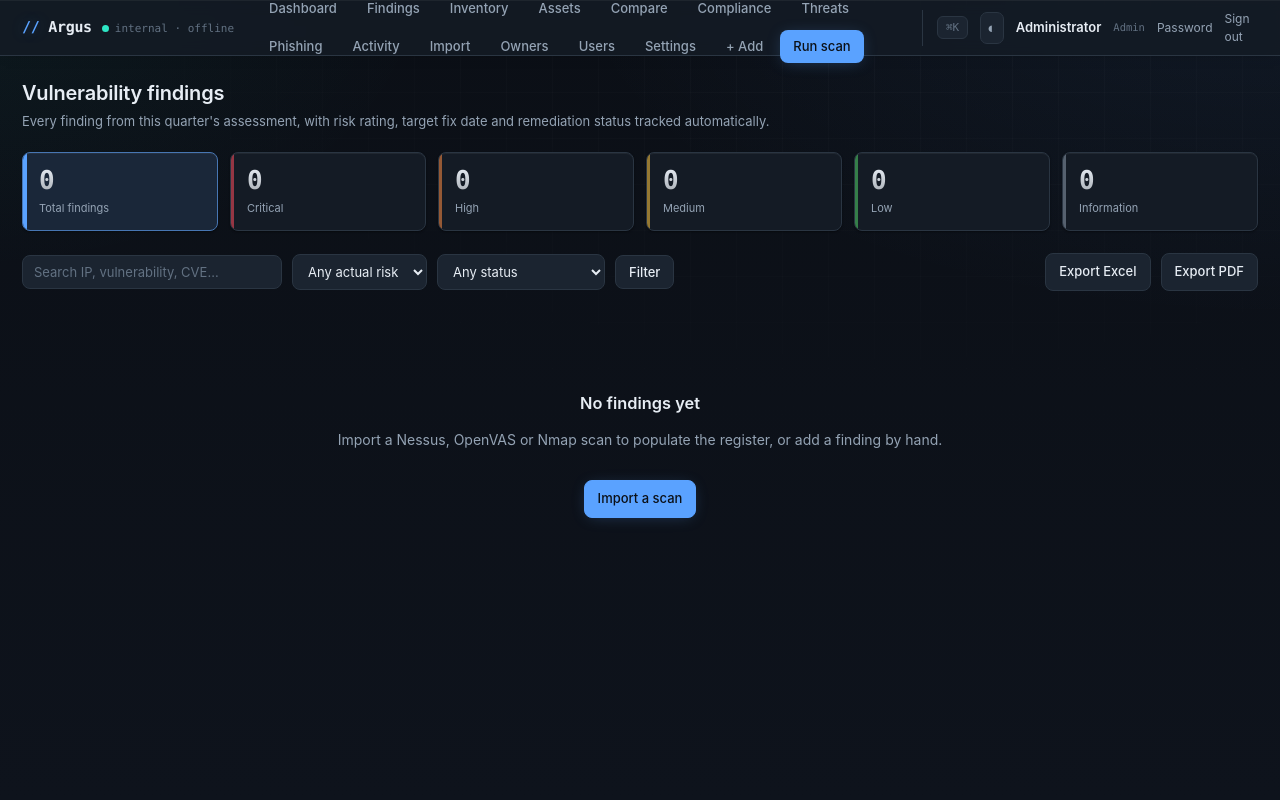
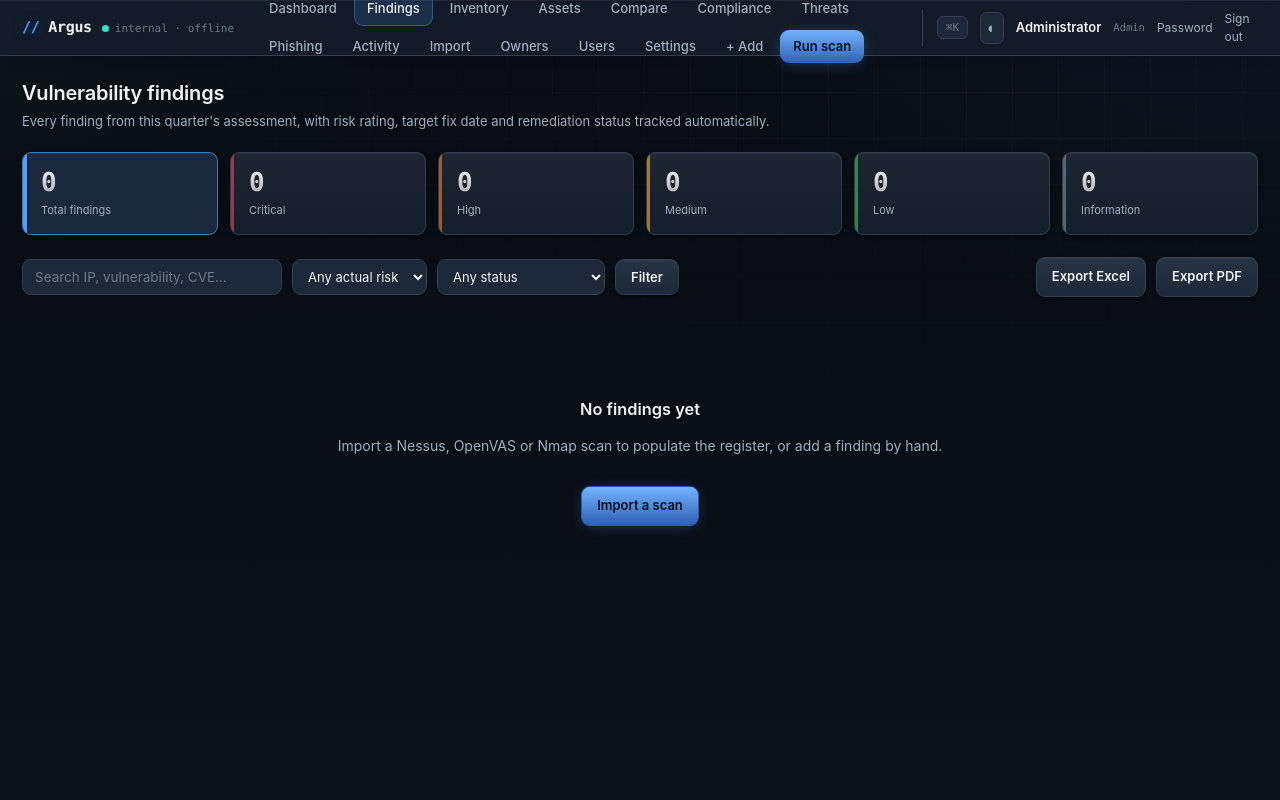
Before and after one commit to tricia-ships-it/argus, a Flask app: page / in a window 1280 px wide. Run offline with Flask 3, Linux system fonts and the light colour scheme; the visitor is signed in with stand-in values (Sample User, id 1); data comes from the database, SQL or seed files in the repository; data that the repository does not hold is empty; some libraries are stand-ins or nearby versions.

Commit message:
Refine the UI — stronger contrast, tactile buttons, tinted severity tiles
- Raise panel and border contrast and card depth so surfaces separate
  cleanly from the background (the old palette read as faint).
- Severity KPI / stat tiles now carry a faint wash of their own colour, so
  the risk posture reads at a glance.
- Buttons get gradient fills, elevation and crisp hover / active states;
  primary buttons and the Run-scan CTA get a subtle glow.
- Add active-state highlighting to the top navigation.
- Global form-control theming and color-scheme so inputs and native date /
  number pickers match the dark and light themes.
- Subtle depth glow on the page background.

```diff
--- a/app/app.py
+++ b/app/app.py
@@ -1,7 +1,7 @@
 """
 VAPT Assessment & Remediation Tracker — offline Flask application.
 
-Runs entirely on the internal network. No internet calls, no AI, no telemetry.
+Runs entirely on the internal network. No internet calls, no telemetry, no outbound data.
 Data lives in a local SQLite file (vapt.db) next to this script.
 
 Usage:
--- a/app/static/style.css
+++ b/app/static/style.css
@@ -6,22 +6,22 @@
    no web fonts, so it runs air-gapped. */
 
 :root {
-  --bg:        #0b0f16;   /* deep slate, the room */
-  --bg-2:      #0e131c;   /* backdrop gradient partner */
-  --panel:     #141b25;   /* raised surfaces */
-  --panel-2:   #1b2430;   /* table header, inputs */
-  --panel-3:   #212c3a;   /* hover / active surface */
-  --line:      #2a3542;   /* hairlines */
-  --line-soft: #202a36;
-  --hair:      rgba(255,255,255,.05);  /* top-edge highlight for depth */
-  --ink:       #e7edf4;   /* primary text */
-  --ink-dim:   #94a3b4;   /* secondary text */
-  --ink-faint: #61718200;  /* overridden just below (kept for safety) */
-  --ink-faint: #627182;   /* tertiary / placeholders */
-  --accent:    #5aa2ff;   /* interactive blue — links, focus, primary action */
-  --accent-dim:#2d5ca8;
+  --bg:        #080b12;   /* deep slate, the room */
+  --bg-2:      #0c111b;   /* backdrop gradient partner */
+  --panel:     #151e2b;   /* raised surfaces */
+  --panel-2:   #1d2838;   /* table header, inputs */
+  --panel-3:   #273344;   /* hover / active surface */
+  --line:      #32404f;   /* hairlines — stronger so surfaces read */
+  --line-soft: #27313f;
+  --hair:      rgba(255,255,255,.06);  /* top-edge highlight for depth */
+  --ink:       #eef3f9;   /* primary text */
+  --ink-dim:   #9fb0c2;   /* secondary text */
+  --ink-faint: #6b7c8e;   /* tertiary / placeholders */
+  --accent:    #4f9dff;   /* interactive blue — links, focus, primary action */
+  --accent-dim:#2f62b4;
+  --accent-strong:#74b2ff;
   --accent-2:  #2ee6c5;   /* live / monitoring signal (used sparingly) */
-  --glow:      rgba(90,162,255,.35);
+  --glow:      rgba(79,157,255,.45);
 
   /* risk bands — the meaningful colour. Chosen for contrast on dark + print. */
   --crit:  #ff4d5e;  --crit-bg:  #2b1419;
@@ -32,38 +32,45 @@
 
   --met:   #51cf66;
   --breach:#ff4d5e;
-  --radius: 8px;
-  --radius-lg: 12px;
-  --shadow: 0 1px 3px rgba(0,0,0,.35);
-  --elev-1: 0 1px 2px rgba(0,0,0,.4);
-  --elev-2: 0 6px 20px -8px rgba(0,0,0,.55), 0 1px 2px rgba(0,0,0,.4);
-  --elev-3: 0 18px 50px -14px rgba(0,0,0,.7);
+  --radius: 9px;
+  --radius-lg: 13px;
+  --shadow: 0 2px 8px rgba(0,0,0,.42);
+  --elev-1: 0 2px 5px rgba(0,0,0,.45);
+  --elev-2: 0 12px 32px -12px rgba(0,0,0,.65), 0 2px 6px rgba(0,0,0,.45);
+  --elev-3: 0 24px 60px -16px rgba(0,0,0,.72);
+  --card-top: inset 0 1px 0 rgba(255,255,255,.055);  /* lifted-glass highlight */
+  --btn-grad: linear-gradient(180deg, var(--accent-strong), var(--accent-dim));
   --ring:   0 0 0 3px rgba(90,162,255,.28);
   --ease:   cubic-bezier(.22,1,.36,1);
   --ease-spring: cubic-bezier(.34,1.56,.64,1);
   --dur-1: .14s; --dur-2: .26s; --dur-3: .5s;
   --mono: "IBM Plex Mono", ui-monospace, "SF Mono", Menlo, Consolas, monospace;
   --sans: "IBM Plex Sans", -apple-system, BlinkMacSystemFont, "Segoe UI", Roboto, sans-serif;
+  color-scheme: dark;   /* native date/number/scroll controls render dark */
 }
 
 /* Light theme — applied when the viewer chooses it (data-theme="light" on <html>).
    Dark is the default. Only the colour tokens change; every component reads them. */
 :root[data-theme="light"] {
+  color-scheme: light;
   --bg:        #eef2f7;
   --bg-2:      #e7edf4;
   --panel:     #ffffff;
   --panel-2:   #eef2f7;
   --panel-3:   #e3e9f1;
-  --line:      #d7dee7;
-  --line-soft: #e6ebf1;
-  --hair:      rgba(15,30,60,.04);
-  --ink:       #1b2430;
-  --ink-dim:   #566372;
-  --ink-faint: #8995a4;
+  --line:      #cfd8e3;
+  --line-soft: #e1e8f0;
+  --hair:      rgba(15,30,60,.05);
+  --ink:       #16202c;
+  --ink-dim:   #4e5c6c;
+  --ink-faint: #7b8794;
   --accent:    #2563eb;
-  --accent-dim:#9cbcf5;
+  --accent-dim:#1d4ed8;
+  --accent-strong:#3b82f6;
   --accent-2:  #0ea5a0;
-  --glow:      rgba(37,99,235,.22);
+  --glow:      rgba(37,99,235,.30);
+  --card-top:  inset 0 1px 0 rgba(255,255,255,.7);
+  --btn-grad:  linear-gradient(180deg, var(--accent-strong), var(--accent-dim));
 
   --crit:  #c81e2d;  --crit-bg:  #fdecee;
   --high:  #b2510b;  --high-bg:  #fbeadd;
@@ -84,7 +91,11 @@
 html, body { margin: 0; padding: 0; }
 html { background: var(--bg); }  /* solid base so the full scroll height stays dark */
 body {
-  background: var(--bg);
+  background:
+    radial-gradient(1100px 520px at 12% -8%, rgba(79,157,255,.09), transparent 62%),
+    radial-gradient(900px 500px at 100% 0%, rgba(46,230,197,.05), transparent 60%),
+    var(--bg);
+  background-attachment: fixed;
   color: var(--ink);
   font-family: var(--sans);
   font-size: 14px;
@@ -93,6 +104,16 @@ body {
 }
 a { color: var(--accent); text-decoration: none; }
 a:hover { text-decoration: underline; }
+
+/* Global form-control base so every input is themed, even outside a .field/
+   .toolbar context. More specific rules below still override where needed. */
+input:not([type=checkbox]):not([type=radio]):not([type=file]), select, textarea {
+  background: var(--panel-2); border: 1px solid var(--line); color: var(--ink);
+  padding: 9px 12px; border-radius: var(--radius); font-size: 13.5px;
+  font-family: var(--sans); transition: border-color var(--dur-1) var(--ease),
+    box-shadow var(--dur-1) var(--ease);
+}
+input::placeholder, textarea::placeholder { color: var(--ink-faint); }
 
 /* ---- top bar ---- */
 .topbar {
@@ -115,8 +136,17 @@ a:hover { text-decoration: underline; }
   font-size: 13px; font-weight: 500; white-space: nowrap;
 }
 .topnav a:hover { background: var(--panel-2); color: var(--ink); text-decoration: none; }
-.topnav a.primary { background: var(--accent); color: #0b1017; }
-.topnav a.primary:hover { background: #6aabff; }
+.topnav a.active {
+  color: var(--ink);
+  background: color-mix(in srgb, var(--accent) 16%, transparent);
+  box-shadow: inset 0 0 0 1px color-mix(in srgb, var(--accent) 38%, transparent);
+}
+.topnav a.active:hover { background: color-mix(in srgb, var(--accent) 22%, transparent); }
+.topnav a.primary {
+  background: var(--btn-grad); color: #05101f; font-weight: 600;
+  box-shadow: 0 4px 14px -4px var(--glow), inset 0 1px 0 rgba(255,255,255,.3);
+}
+.topnav a.primary:hover { filter: brightness(1.07); }
 
 /* user menu */
 .usermenu { display: flex; align-items: center; gap: 12px; padding-left: 14px; margin-left: 10px; border-left: 1px solid var(--line); }
@@ -183,8 +213,9 @@ h1 { font-size: 20px; font-weight: 600; margin: 0 0 4px; letter-spacing: -0.2px;
 /* ---- stat strip ---- */
 .stats { display: grid; grid-template-columns: repeat(6, 1fr); gap: 12px; margin-bottom: 22px; }
 .stat {
-  background: var(--panel); border: 1px solid var(--line); border-radius: var(--radius);
-  padding: 14px 16px;
+  background: linear-gradient(180deg, color-mix(in srgb, var(--panel) 92%, white 4%), var(--panel));
+  border: 1px solid var(--line); border-radius: var(--radius);
+  padding: 16px 18px; box-shadow: var(--elev-1), var(--card-top);
 }
 .stat .n { font-size: 26px; font-weight: 600; font-family: var(--mono); line-height: 1; }
 .stat .l { font-size: 11px; color: var(--ink-dim); margin-top: 7px; text-transform: none; }
@@ -192,6 +223,21 @@ h1 { font-size: 20px; font-weight: 600; margin: 0 0 4px; letter-spacing: -0.2px;
 .stat.high .n { color: var(--high); }
 .stat.breach .n { color: var(--breach); }
 .stat.overdue .n { color: var(--high); }
+
+/* severity tiles carry a faint wash of their own colour so the posture reads
+   at a glance — the number is the hero, the tint is the mood */
+.stat.crit, .kpi.crit, .stat.breach, .kpi.breach {
+  background: linear-gradient(180deg, color-mix(in srgb, var(--crit) 13%, var(--panel)), var(--panel));
+  border-color: color-mix(in srgb, var(--crit) 32%, var(--line));
+}
+.stat.high, .kpi.high {
+  background: linear-gradient(180deg, color-mix(in srgb, var(--high) 13%, var(--panel)), var(--panel));
+  border-color: color-mix(in srgb, var(--high) 32%, var(--line));
+}
+.kpi.good {
+  background: linear-gradient(180deg, color-mix(in srgb, var(--met) 12%, var(--panel)), var(--panel));
+  border-color: color-mix(in srgb, var(--met) 30%, var(--line));
+}
 
 /* ---- toolbar / filters ---- */
 .toolbar { display: flex; gap: 10px; align-items: center; margin-bottom: 14px; flex-wrap: wrap; }
@@ -205,18 +251,28 @@ h1 { font-size: 20px; font-weight: 600; margin: 0 0 4px; letter-spacing: -0.2px;
 
 /* ---- buttons ---- */
 .btn {
-  display: inline-flex; align-items: center; gap: 7px;
-  background: var(--panel-2); border: 1px solid var(--line); color: var(--ink);
-  padding: 8px 13px; border-radius: var(--radius); font-size: 13px; font-weight: 500;
-  cursor: pointer; font-family: var(--sans);
+  display: inline-flex; align-items: center; justify-content: center; gap: 7px;
+  background: linear-gradient(180deg, var(--panel-3), var(--panel-2));
+  border: 1px solid var(--line); color: var(--ink);
+  padding: 9px 15px; border-radius: var(--radius); font-size: 13px; font-weight: 600;
+  cursor: pointer; font-family: var(--sans); box-shadow: var(--elev-1), var(--card-top);
 }
-.btn:hover { border-color: var(--accent-dim); text-decoration: none; }
-.btn.primary { background: var(--accent); color: #0b1017; border-color: var(--accent); }
-.btn.primary:hover { background: #6aabff; }
-.btn.ghost { background: transparent; }
-.btn.danger { color: var(--crit); border-color: #3a2026; }
-.btn.danger:hover { background: var(--crit-bg); }
-.btn.sm { padding: 5px 9px; font-size: 12px; }
+.btn:hover {
+  border-color: color-mix(in srgb, var(--accent) 55%, var(--line));
+  background: linear-gradient(180deg, color-mix(in srgb, var(--panel-3) 82%, var(--accent) 14%), var(--panel-3));
+  text-decoration: none;
+}
+.btn.primary {
+  background: var(--btn-grad); color: #05101f;
+  border-color: color-mix(in srgb, var(--accent-dim) 80%, black 10%);
+  box-shadow: 0 6px 18px -5px var(--glow), inset 0 1px 0 rgba(255,255,255,.3);
+}
+.btn.primary:hover { filter: brightness(1.07) saturate(1.05); background: var(--btn-grad); }
+.btn.ghost { background: transparent; box-shadow: none; }
+.btn.ghost:hover { background: color-mix(in srgb, var(--accent) 10%, transparent); }
+.btn.danger { color: var(--crit); border-color: color-mix(in srgb, var(--crit) 40%, var(--line)); background: linear-gradient(180deg, var(--panel-3), var(--panel-2)); }
+.btn.danger:hover { background: var(--crit-bg); border-color: var(--crit); }
+.btn.sm { padding: 6px 11px; font-size: 12px; }
 
 /* ---- table ---- */
 .table-scroll { overflow-x: auto; border: 1px solid var(--line); border-radius: var(--radius); }
@@ -336,8 +392,10 @@ body { transition: background .2s ease, color .2s ease; }
 /* ===== dashboard ===== */
 .dash-grid { display: grid; grid-template-columns: repeat(12, 1fr); gap: 14px; }
 .card {
-  background: var(--panel); border: 1px solid var(--line); border-radius: 10px;
-  padding: 18px; box-shadow: var(--shadow);
+  background:
+    linear-gradient(180deg, color-mix(in srgb, var(--panel) 92%, white 4%), var(--panel));
+  border: 1px solid var(--line); border-radius: var(--radius-lg);
+  padding: 18px; box-shadow: var(--elev-2), var(--card-top);
 }
 .card h3 { font-size: 13px; font-weight: 600; margin: 0 0 2px; color: var(--ink); }
 .card .card-sub { font-size: 11.5px; color: var(--ink-faint); margin: 0 0 14px; }
```
Also changed, not shown: app/templates/base.html (+14 -13 lines), README.md, app/README.md.
